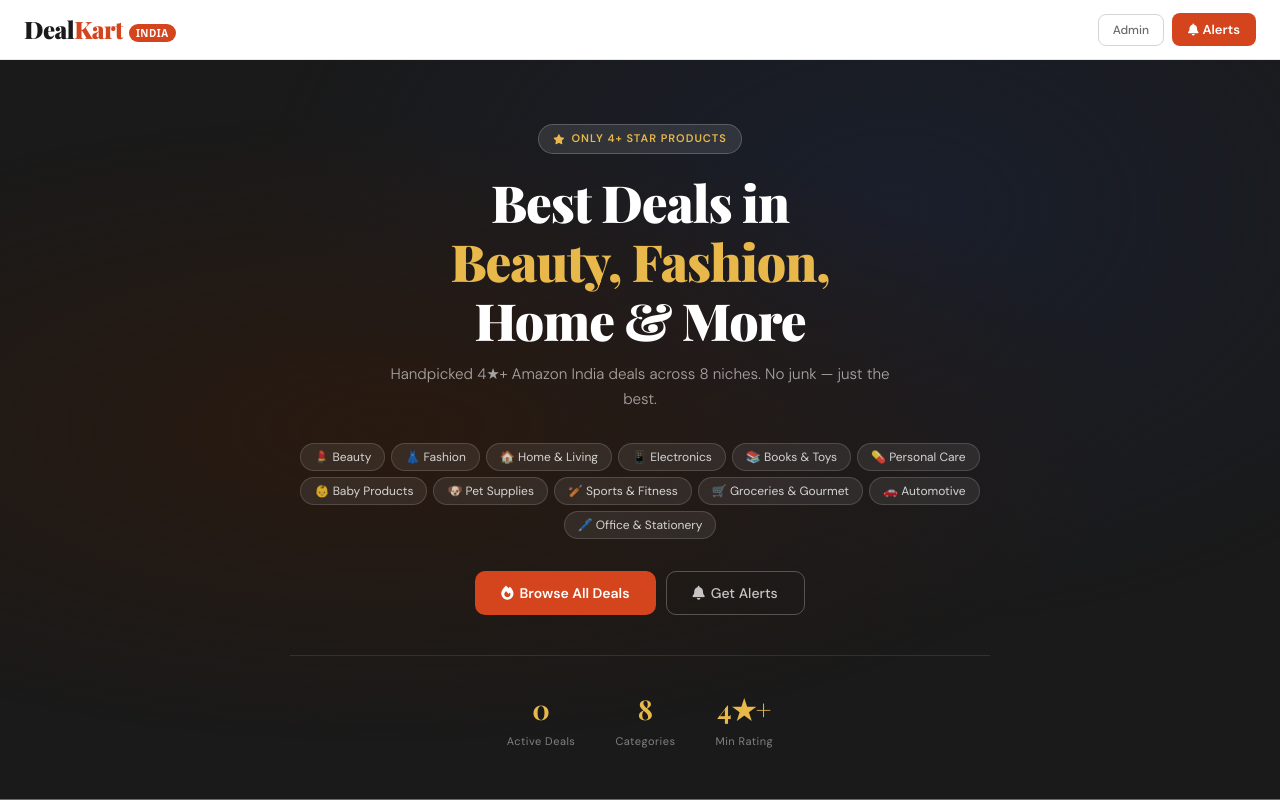
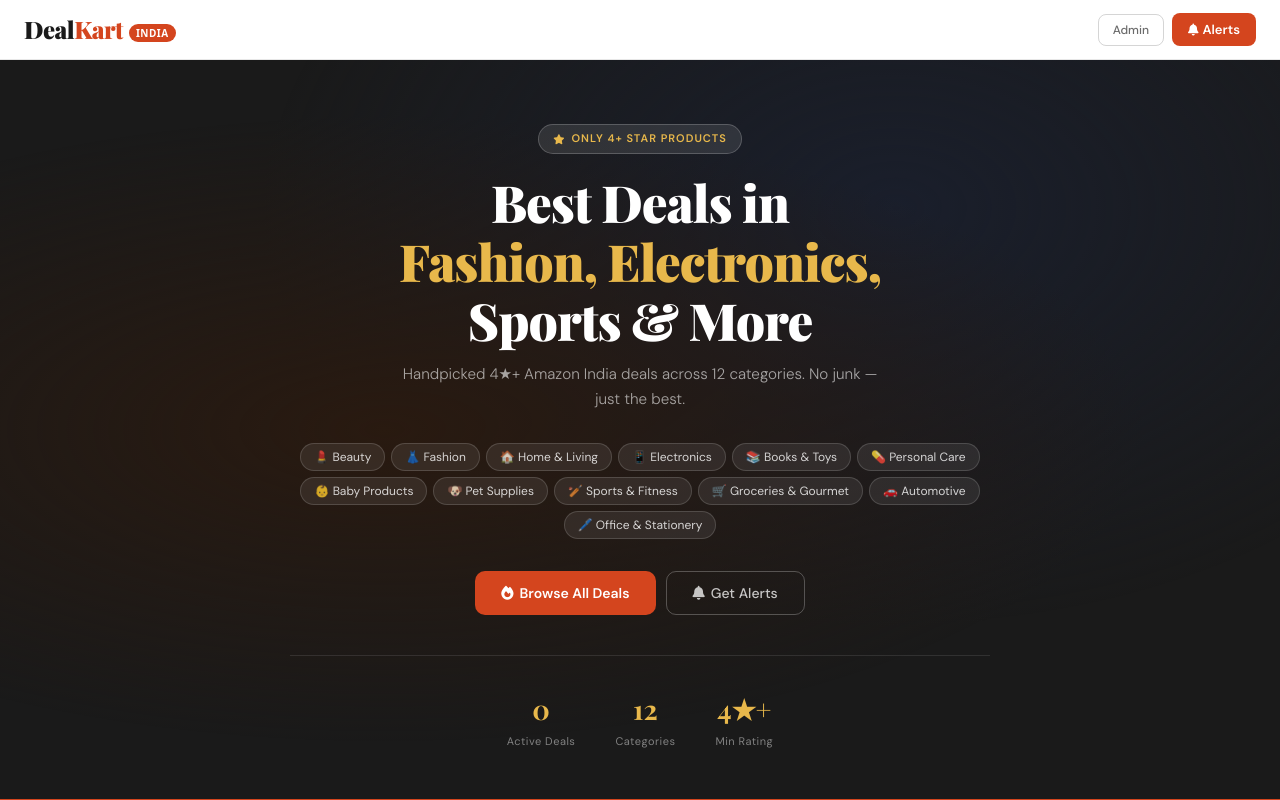
Before and after one commit to Sandeepkumar154/Amazon1, a website: page index.html in a window 1280 px wide. Shown: the top 800 px of the page. Drawn offline with nearby package versions, Linux system fonts and the light colour scheme; no server answers.

Commit message:
fix: update HTML hero to show 12 categories instead of 8 - Updated title and meta description with all 12 categories - Changed hero heading to mention Sports, Electronics - Changed '8 niches' to '12 categories' in subtitle - Updated stats counter from 8 to 12

```diff
--- a/index.html
+++ b/index.html
@@ -5,9 +5,9 @@
     <meta charset="UTF-8">
     <meta name="viewport" content="width=device-width, initial-scale=1.0">
     <meta name="google-site-verification" content="WINrM3Hwmbl2gCLBDQMx-o6pDz-tQ5wISRypxypb-Ag" />
-    <title>DealKart India — Best 4★+ Curated Deals on Fashion, Beauty, Electronics & More</title>
+    <title>DealKart India — Best 4★+ Curated Deals on Fashion, Beauty, Electronics, Sports & More</title>
     <meta name="description"
-        content="DealKart India brings you handpicked 4+ star Amazon India deals on Fashion, Beauty, Home & Living, Electronics, Baby Products and more. Save up to 75% on top-rated products daily!">
+        content="DealKart India brings you handpicked 4+ star Amazon India deals across 12 categories — Fashion, Beauty, Home, Electronics, Sports, Groceries, Automotive, Office & more. Save up to 75% daily!">
     <meta name="keywords"
         content="DealKart India, Amazon deals, best deals India, fashion deals, beauty deals, electronics offers, curated deals, discount shopping, online shopping India, Amazon affiliate">
     <link rel="canonical" href="https://dealkart-india.web.app/">
@@ -1631,8 +1631,8 @@
             <div class="hero-inner">
                 <div class="hero-eyebrow"><i class="fas fa-star" style="font-size:10px;"></i> Only 4+ Star Products
                 </div>
-                <h1>Best Deals in<br><em>Beauty, Fashion,</em><br>Home & More</h1>
-                <p class="hero-sub">Handpicked 4★+ Amazon India deals across 8 niches. No junk — just the best.</p>
+                <h1>Best Deals in<br><em>Fashion, Electronics,</em><br>Sports & More</h1>
+                <p class="hero-sub">Handpicked 4★+ Amazon India deals across 12 categories. No junk — just the best.</p>
                 <div class="hero-pills" id="heroPills"></div>
                 <div class="hero-btns">
                     <button class="hero-btn-primary" onclick="goDeals()">
@@ -1649,7 +1649,7 @@
                         <div class="stat-label">Active Deals</div>
                     </div>
                     <div>
-                        <div class="stat-num">8</div>
+                        <div class="stat-num">12</div>
                         <div class="stat-label">Categories</div>
                     </div>
                     <div>
```
